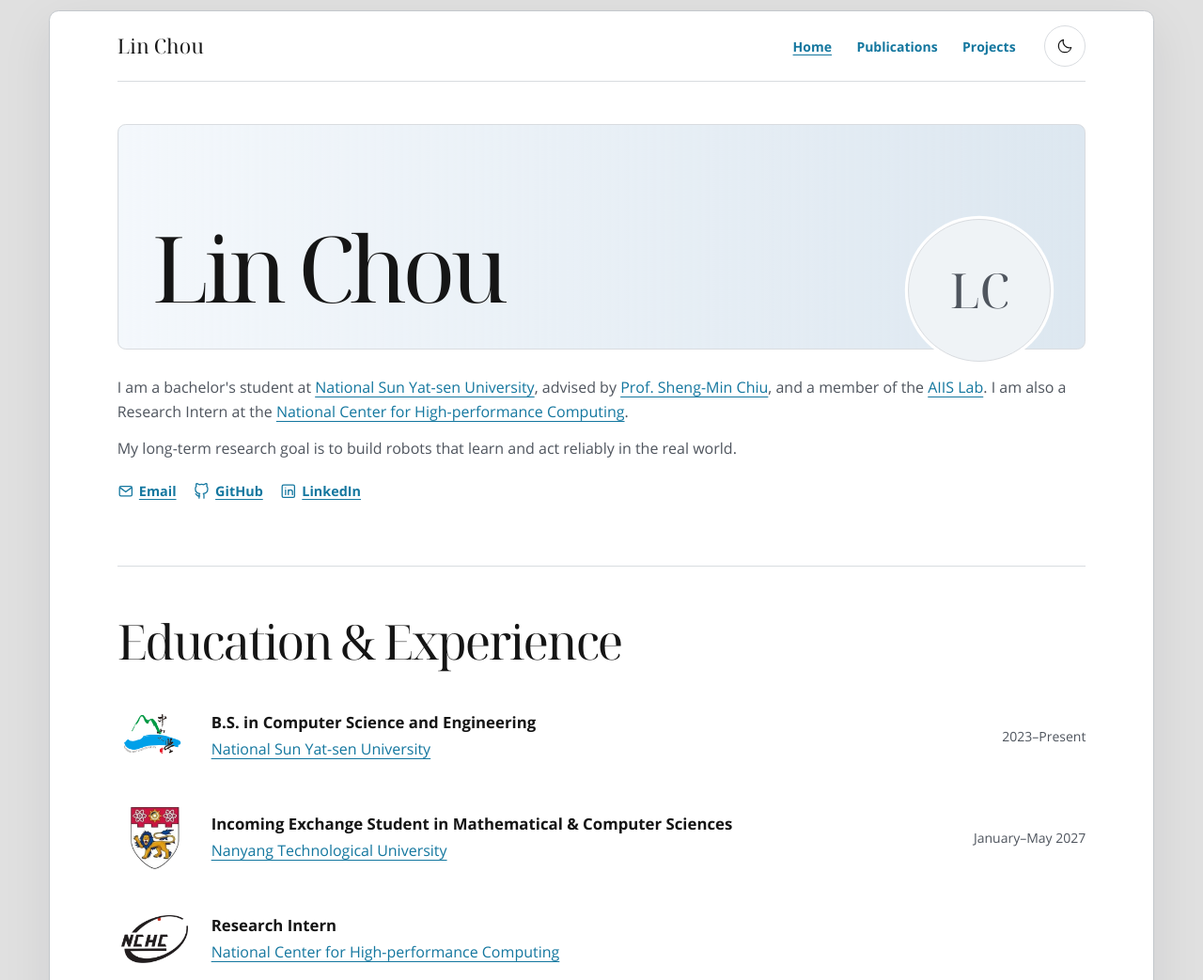
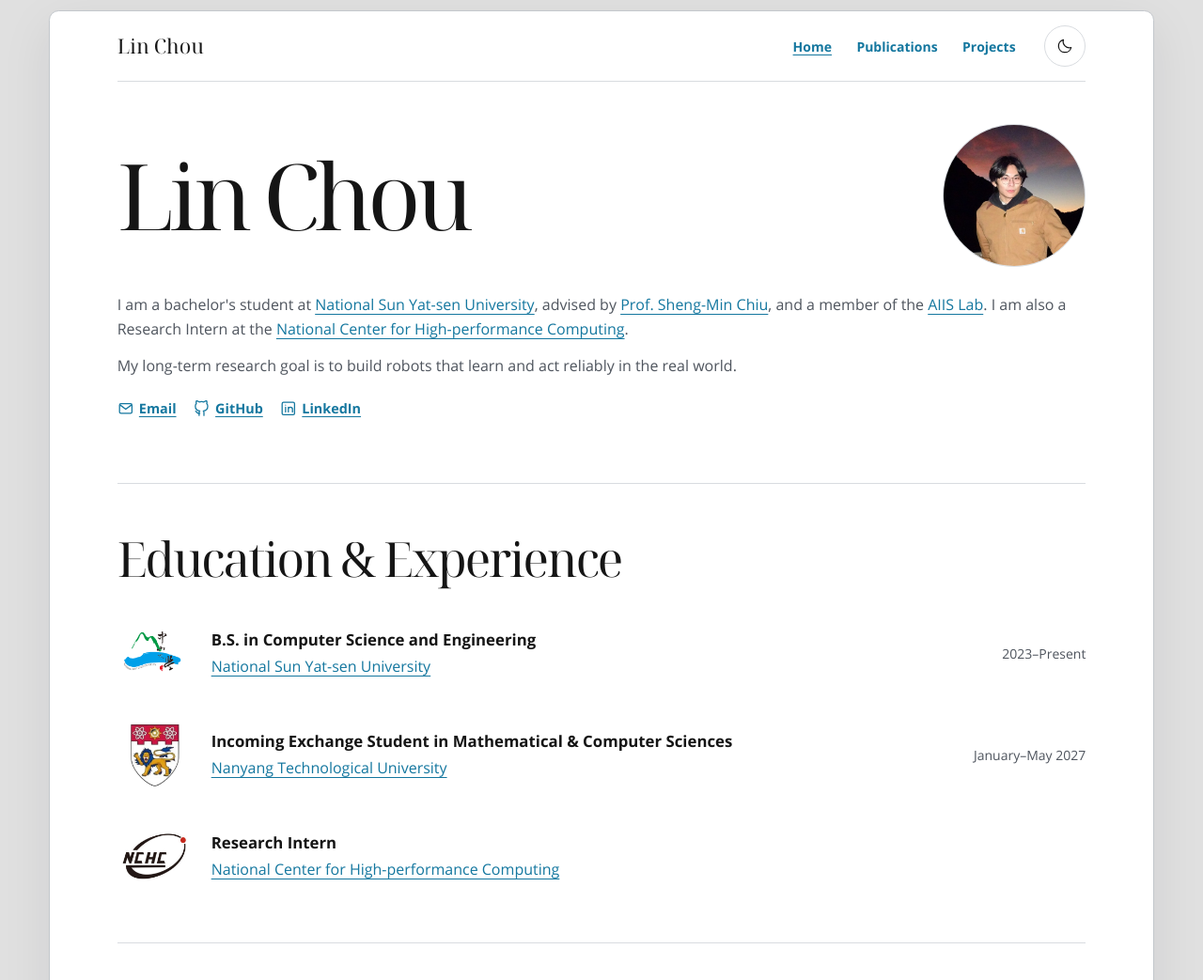
Before and after one commit to choulinc/choulinc.github.io, a plain HTML site: page index.html in a window 1280 px wide. Shown: the part 40-1083 px from the top of the page at 94% size. Drawn offline with Linux system fonts and the light colour scheme.

Commit message:
Publish approved profile photo, replace NCHC logo and disable cover banner

```diff
--- a/index.html
+++ b/index.html
@@ -43,11 +43,14 @@
 
     <main id="content">
       <section class="intro" aria-labelledby="name">
-        <div class="intro-cover">
+        <!-- Optional cover photo, disabled for now.
+        <div class="profile-cover" aria-hidden="true"></div>
+        -->
+        <div class="intro-header">
           <h1 id="name">Lin Chou</h1>
           <div class="portrait" aria-hidden="true">
             <span>LC</span>
-            <img alt="" width="512" height="512" fetchpriority="high" hidden>
+            <img src="assets/profile-photo.jpg" alt="" width="680" height="496" fetchpriority="high">
           </div>
         </div>
         <div class="intro-text">
@@ -86,7 +89,7 @@
           </article>
           <article class="education-entry">
             <div class="education-logo research-logo">
-              <img src="assets/nchc-logo.webp" alt="" width="250" height="179" loading="lazy">
+              <img src="assets/nchc-logo.jpg" alt="" width="268" height="268" loading="lazy">
             </div>
             <div class="education-details">
               <h3>Research Intern</h3>
--- a/styles.css
+++ b/styles.css
@@ -141,15 +141,17 @@ nav a[aria-current], nav a:hover { text-decoration: underline; }
 .intro {
   padding-block: clamp(1.2rem, 3.5vw, 3rem) clamp(2.3rem, 5vw, 4.5rem);
 }
-.intro-cover {
-  /* Set this to a CSS image URL to add a cover photo. */
-  --profile-cover-image: none;
+.intro-header {
   display: grid;
   grid-template-columns: minmax(0, 1fr) auto;
-  align-items: end;
+  align-items: center;
   gap: clamp(.6rem, 3vw, 2rem);
+}
+/* Optional cover photo, disabled for now.
+.profile-cover {
+  --profile-cover-image: none;
   min-height: clamp(8.25rem, 24vw, 15rem);
-  padding: clamp(.85rem, 3.5vw, 2.25rem);
+  margin-bottom: 1.5rem;
   border: 1px solid var(--rule);
   border-radius: .55rem;
   background-color: var(--hover);
@@ -157,6 +159,7 @@ nav a[aria-current], nav a:hover { text-decoration: underline; }
   background-size: cover;
   background-position: center;
 }
+*/
 h1, h2 { font-family: var(--serif); font-weight: 400; }
 h1 {
   font-size: clamp(3.1rem, 8.8vw, 6.1rem);
@@ -201,7 +204,6 @@ h1 {
   display: grid;
   place-items: center;
   width: clamp(4.5rem, 16vw, 9.5rem);
-  margin-bottom: calc(-1 * clamp(1.1rem, 4.5vw, 3.1rem));
   aspect-ratio: 1;
   overflow: hidden;
   border: 1px solid var(--rule);
@@ -248,7 +250,6 @@ h1 {
   height: 100%;
   object-fit: contain;
 }
-:root[data-theme="dark"] .research-logo img { filter: brightness(0) invert(1); }
 .education-details {
   display: grid;
   grid-template-columns: minmax(0, 1fr) auto;
@@ -415,7 +416,7 @@ h1 {
   .topbar { grid-template-columns: minmax(0, 1fr) auto; }
   nav { grid-row: 2; grid-column: 1 / -1; }
   .theme-button { grid-row: 1; grid-column: 2; }
-  .intro-cover h1 { font-size: clamp(2.15rem, 8vw, 3.1rem); }
+  .intro-header h1 { font-size: clamp(2.15rem, 8vw, 3.1rem); }
 }
 @media (prefers-reduced-motion: reduce) {
   html { scroll-behavior: auto; }
```
Also changed, not shown: assets/nchc-logo.jpg (added), assets/nchc-logo.webp (deleted), assets/profile-photo.jpg (added).
